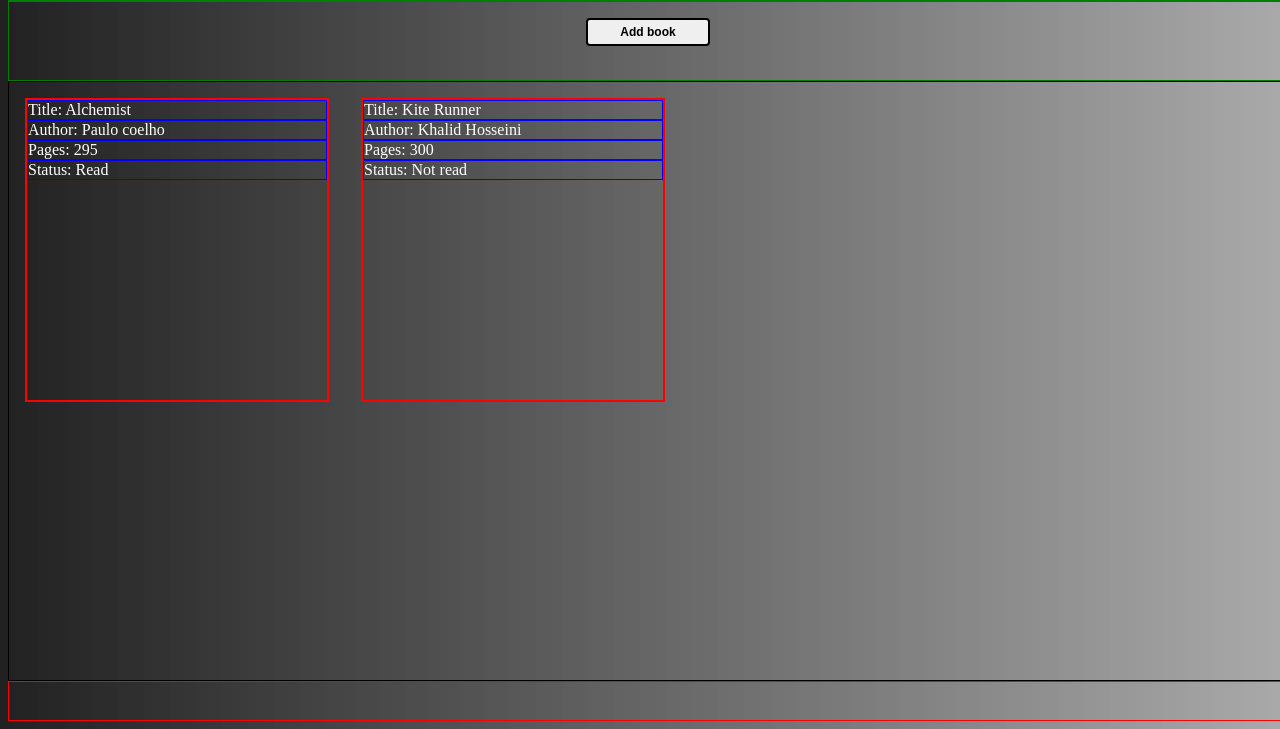
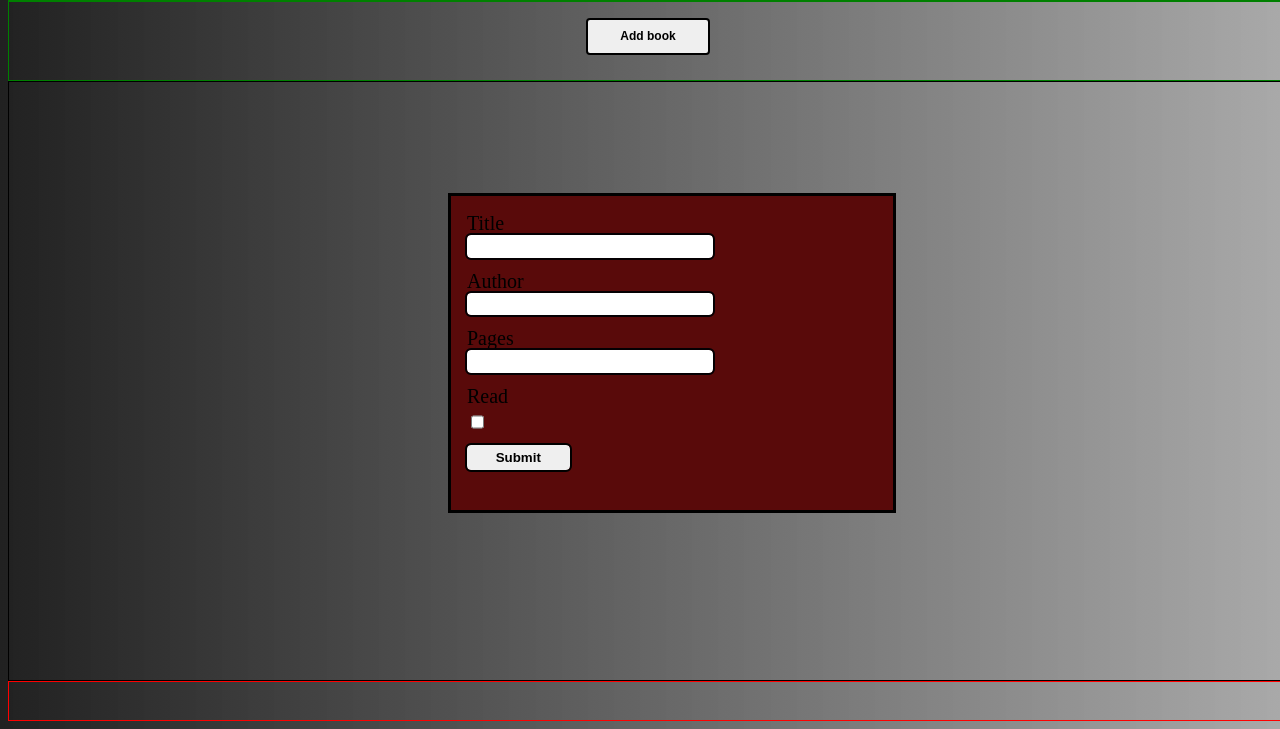
Before and after one commit to syedfaheem27/library, a plain HTML site: page index.html in a window 1280 px wide. Both pictures are taken after a click on the button "Add book". Shown: the part 87-816 px from the top of the page. Drawn offline with Linux system fonts and the light colour scheme.

Commit message:
Add a function formAppear which displays a form on the page asking for the information about a book and it gets invoked on clicking the Add Book button.

```diff
--- a/index.html
+++ b/index.html
@@ -13,7 +13,7 @@
         <div>
             <h1>Your own library</h1>
         </div>
-        <div><button>Add book</button></div>
+        <div><button id="add">Add book</button></div>
     </div>
 
     <div class="body">
--- a/script.js
+++ b/script.js
@@ -1,48 +1,97 @@
 let myLibrary=[];
 
 
-function Book(title,author,pages,status) {
-  this.Title=title;
-  this.Author=author;
-  this.Pages=pages;
-  this.Status=status;
+function Book(array) {
+  this.Title=array[0].value;
+  this.Author=array[1].value;
+  this.Pages=array[2].value;
+  this.Status=array[3].checked;
 }
 
 
 
-function addBookToLibrary() {
-  const div_body=document.querySelector('.body');
-  for(let i=0;i<myLibrary.length;i++) {
-    const div_container=document.createElement('div');
-    div_body.appendChild(div_container);
-
-    for(let prop in myLibrary[i]){
-      if(prop=='Status'){
-      const div=document.createElement('div');
-      div_container.appendChild(div);
-      if(myLibrary[i][prop]){
-        div.textContent=prop+': Read';
-      }
-      else{
-        div.textContent=prop+': Not read';
-      }
-      }
-      else{
-      const div=document.createElement('div');
-      div_container.appendChild(div);
-      div.textContent=prop+': '+myLibrary[i][prop];
-      }
-    }
-
-
+function addBookToLibrary(form) {
+  const formNodes=Array.from(form.childNodes);
+  console.log(formNodes);
+  const inputArray=formNodes.filter((input)=> {
+    return (input.getAttribute('data-name')=='input');
+  })
+  console.log(inputArray);
+  console.log(inputArray[3].checked);
+  myLibrary[n]=new Book(inputArray);
+  console.log(myLibrary[n])
 
 
 }
-}
 
 
-//demo books
-myLibrary[0]=new Book('Alchemist','Paulo coelho',295,true);
-myLibrary[1]=new Book('Kite Runner','Khalid Hosseini',300,false);
+const addbook=document.querySelector('#add');
+addbook.addEventListener('click',formAppear);
 
-addBookToLibrary();
+let submit_flag=true;
+//ensures that a new form is loaded once the user submits the existing form
+let n=0;
+
+function formAppear() {
+  if(submit_flag){
+  const form=document.createElement('form');
+  document.querySelector('body')
+  .appendChild(form);
+
+  const myLabels=[],
+  myInputs=[];
+
+  for(let i=0;i<4;i++){
+    myLabels[i]=document.createElement('label');
+    myInputs[i]=document.createElement('input');
+    form.appendChild(myLabels[i]);
+    form.appendChild(myInputs[i]);
+
+    switch(i) {
+      case 0:
+        myLabels[i].setAttribute('for','title');
+        myLabels[i].textContent='Title';
+        myInputs[i].setAttribute('type','text');
+        myInputs[i].setAttribute('id','title');
+        myInputs[i].setAttribute('data-name','input');
+        break;
+
+        case 1:
+          myLabels[i].setAttribute('for','author');
+          myLabels[i].textContent='Author';
+          myInputs[i].setAttribute('type','text');
+          myInputs[i].setAttribute('id','author');
+          myInputs[i].setAttribute('data-name','input');
+          break;
+
+        case 2:
+          myLabels[i].setAttribute('for','pages');
+          myLabels[i].textContent='Pages';
+          myInputs[i].setAttribute('type','number');
+          myInputs[i].setAttribute('id','pages');
+          myInputs[i].setAttribute('data-name','input');
+          break;
+
+        default:
+          myLabels[i].setAttribute('for','status');
+          myLabels[i].textContent='Read';
+          myInputs[i].setAttribute('type','checkbox');
+          myInputs[i].setAttribute('id','status');
+          myInputs[i].setAttribute('data-name','input');
+          break;
+    }
+  }
+  const submit_button=document.createElement('button');
+  form.appendChild(submit_button);
+  submit_button.setAttribute('type','button');
+  submit_button.textContent="Submit";
+
+  submit_button.addEventListener('click',()=>{
+    addBookToLibrary(form);
+  });
+  }
+  else {
+    return;
+  }
+
+}
--- a/style.css
+++ b/style.css
@@ -19,7 +19,7 @@ h1{
     border: 2px solid black;
     border-radius: 4px;
     width: 10%;
-    height: 60%;
+    height: 80%;
     padding: 0.3rem;
     font-size: 0.75rem;
     font-weight: bold;
@@ -66,3 +66,43 @@ h1{
     border: 1px solid red;
 
 }
+
+/* form */
+form{
+    box-sizing: border-box;
+    position: fixed;
+    left: 35%;
+    top: 35%;
+    width: 35vw;
+    height: 40vh;
+    border: 3px solid black;
+    background-color: rgb(89, 10, 10);
+    padding: 1rem;
+}
+form>label{
+    display: block;
+    font-size: 1.25rem;
+}
+form>input{
+    box-sizing: border-box;
+    margin-bottom: 0.75rem;
+    width: 60%;
+    height: 8%;
+    border: none;
+    outline: 2px solid rgb(5, 0, 3);
+    border-radius: 4px;
+}
+form>input[type="checkbox"]{
+    width:auto;
+    outline: none;
+}
+form>button{
+    box-sizing: border-box;
+    display: block;
+    border: none;
+    outline: 2px solid black;
+    border-radius: 4px;
+    width: clamp(60px,25%,120px);
+    padding: 0.3rem;font-weight: bolder;
+
+}
```
